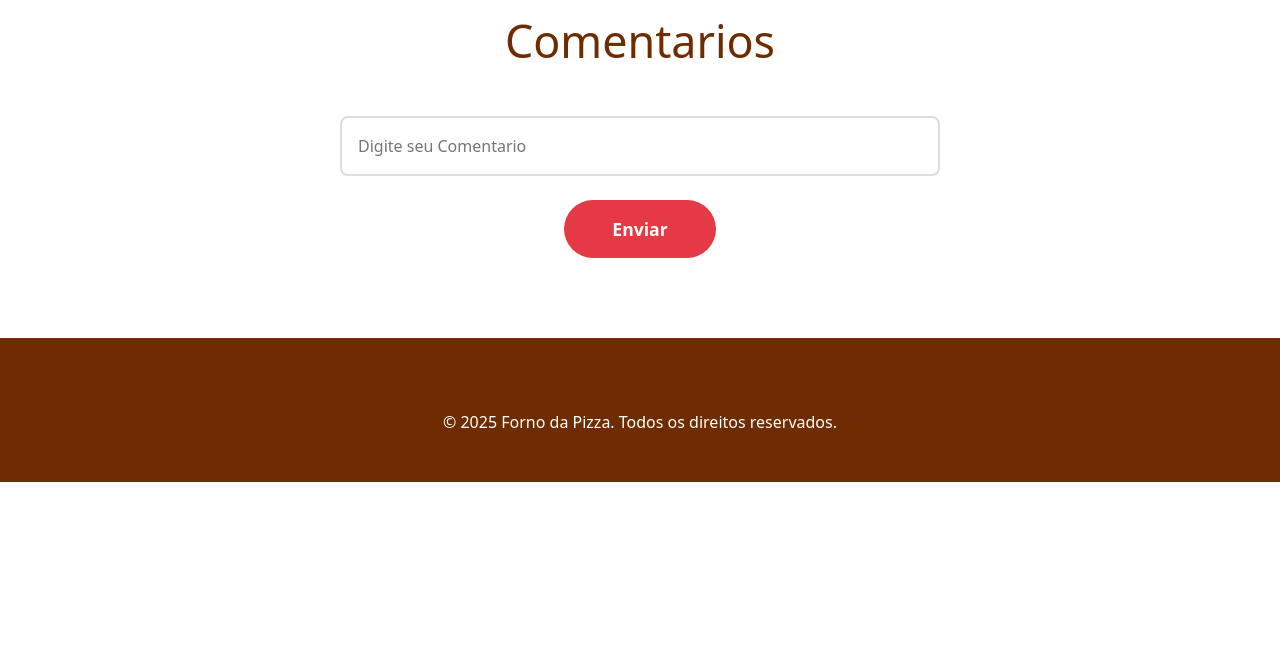
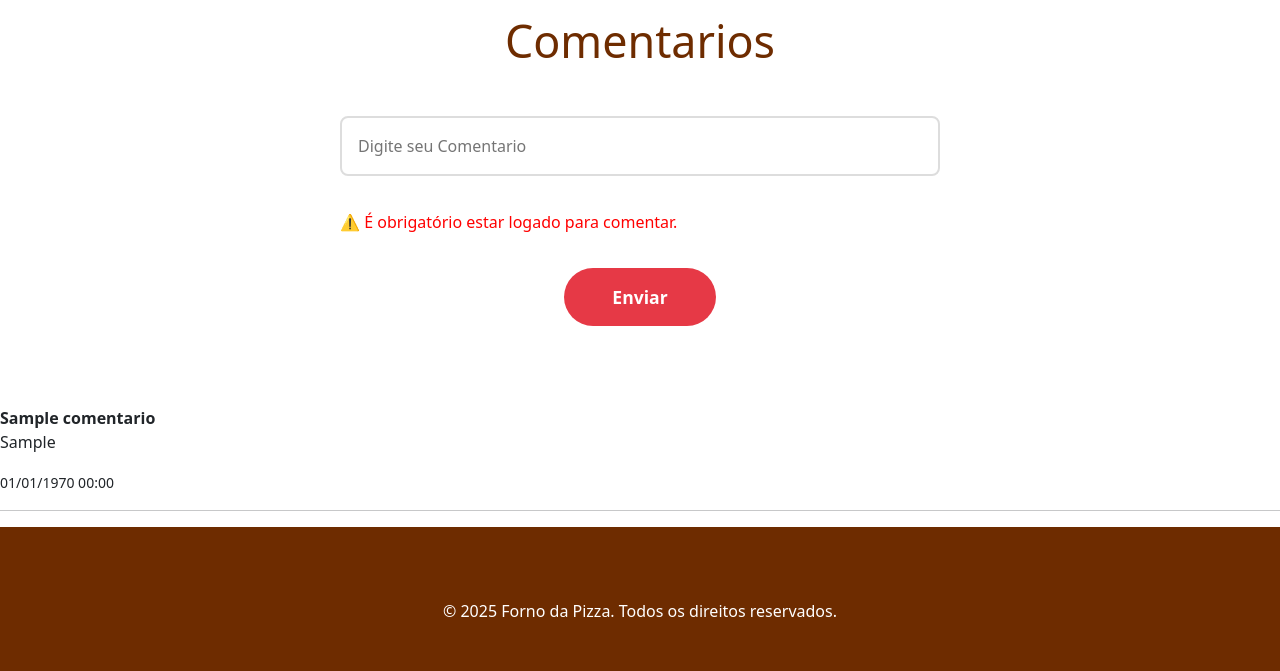
Before and after one commit to StrangerBook/Delivery, a PHP site: page / in a window 1280 px wide. Shown: the part 1763-2434 px from the top of the page. Before the commit the page ends 2245 px from the top, so only its background shows below. Run offline with PHP 8.4, Linux system fonts and the light colour scheme; tables that the repository leaves empty or names only in its code hold one stand-in row (values such as "Sample post").

Commit message:
Atualização Comentario

```diff
--- a/projeto ED/php/index.php
+++ b/projeto ED/php/index.php
@@ -2,6 +2,19 @@
 include_once("../includes/conectarBD.php");
 include_once("../includes/conectarBDMysqli.php");
 session_start();
+
+if (isset($_POST['enviar_comentario']) && isset($_SESSION['usuario_id'])) {
+    $mensagem = trim($_POST['mensagem']);
+    $usuario_id = $_SESSION['usuario_id'];
+    $nome = $_SESSION['usuario_nome'];
+
+    if (!empty($mensagem)) {
+        $stmt = $mysqli->prepare("INSERT INTO comentarios (usuario_id, nome, mensagem) VALUES (?, ?, ?)");
+        $stmt->bind_param("iss", $usuario_id, $nome, $mensagem);
+        $stmt->execute();
+        $stmt->close();
+    }
+}
 ?>
 
 
@@ -82,16 +95,35 @@ session_start();
         <p>O Forno da Pizza nasceu da paixão por pizzas especiais e momentos memoráveis. Desde 2010, servimos qualidade
             e sabor único.</p>
     </section>
-
-
     <section id="contato" class="contato">
         <h2>Comentarios</h2>
-        <form>
-            <input type="text" placeholder="Digite seu Comentario" required>
-            <button type="submit">Enviar</button>
+        <form method="POST" action="">
+            <input type="text" name="mensagem" placeholder="Digite seu Comentario" required>
+
+            <?php if (!isset($_SESSION['usuario_id'])): ?>
+                <p style="color: red; margin: 10px 0;">⚠️ É obrigatório estar logado para comentar.</p>
+            <?php endif; ?>
+
+            <button type="submit" name="enviar_comentario"
+                <?php echo !isset($_SESSION['usuario_id']) ? 'disabled' : ''; ?>>
+                Enviar
+            </button>
         </form>
     </section>
+    <div class="comentarios-lista">
+        <?php
+        $resultado = $mysqli->query("SELECT nome, mensagem, data_comentario FROM comentarios ORDER BY data_comentario DESC");
 
+        while ($comentario = $resultado->fetch_assoc()) {
+            echo "<div class='comentario'>";
+            echo "<strong>" . htmlspecialchars($comentario['nome']) . "</strong><br>";
+            echo "<p>" . nl2br(htmlspecialchars($comentario['mensagem'])) . "</p>";
+            echo "<small>" . date("d/m/Y H:i", strtotime($comentario['data_comentario'])) . "</small>";
+            echo "<hr>";
+            echo "</div>";
+        }
+        ?>
+    </div>
 
     <footer>
         <div class="redes-sociais">
```
